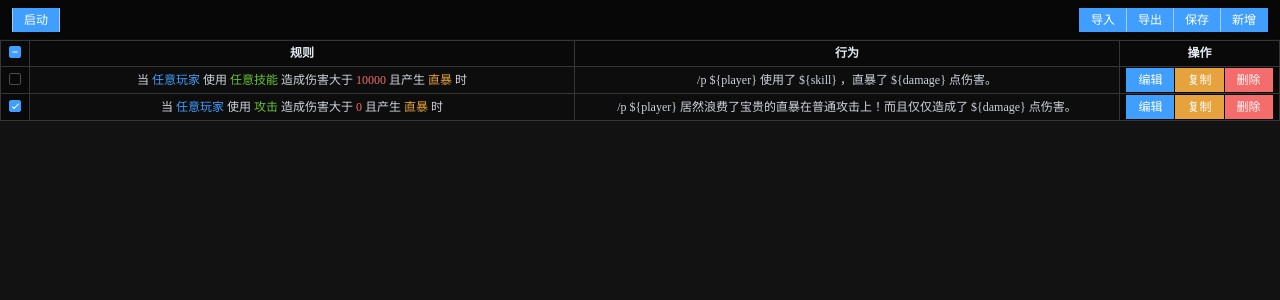
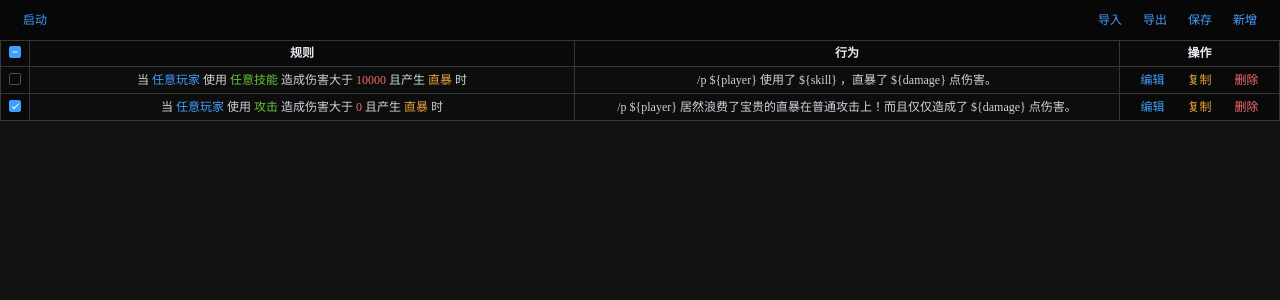
Before and after one commit to fattypanda/ffxiv-cactbot-toxic-friend, a Vue app: page / in a window 1280 px wide. Shown: the top 300 px of the page. Built offline with nearby package versions, Linux system fonts and the light colour scheme.

Commit message:
调整；

```diff
--- a/components.d.ts
+++ b/components.d.ts
@@ -20,6 +20,7 @@ declare module 'vue' {
     ElSelect: typeof import('element-plus/es')['ElSelect']
     ElTable: typeof import('element-plus/es')['ElTable']
     ElTableColumn: typeof import('element-plus/es')['ElTableColumn']
+    ElText: typeof import('element-plus/es')['ElText']
     List: typeof import('./src/components/list.vue')['default']
   }
 }
--- a/src/App.vue
+++ b/src/App.vue
@@ -5,21 +5,21 @@
 				<div class="left">
 					<el-button-group>
 						<template v-if="running">
-							<el-button type="primary" @click="restart">重启</el-button>
-							<el-button type="primary" @click="stop">停止</el-button>
-							<el-button type="primary" @click="test">测试</el-button>
+							<el-button type="primary" text @click="restart">重启</el-button>
+							<el-button type="primary" text @click="stop">停止</el-button>
+							<el-button type="primary" text @click="test">测试</el-button>
 						</template>
 						<template v-else>
-							<el-button type="primary" @click="start">启动</el-button>
+							<el-button type="primary" text @click="start">启动</el-button>
 						</template>
 					</el-button-group>
 				</div>
 				<div class="right">
 					<el-button-group>
-						<el-button type="primary" @click="() => importData()">导入</el-button>
-						<el-button type="primary" @click="() => exportData()">导出</el-button>
-						<el-button type="primary" @click="() => save()">保存</el-button>
-						<el-button type="primary" @click="() => open()">新增</el-button>
+						<el-button type="primary" text @click="() => importData()">导入</el-button>
+						<el-button type="primary" text @click="() => exportData()">导出</el-button>
+						<el-button type="primary" text @click="() => save()">保存</el-button>
+						<el-button type="primary" text @click="() => open()">新增</el-button>
 					</el-button-group>
 				</div>
 			</div>
--- a/src/components/list.vue
+++ b/src/components/list.vue
@@ -16,9 +16,9 @@
 		<el-table-column label="行为" prop="echo" min-width="300" align="center" />
 		<el-table-column label="操作" width="160" align="center" fixed="right">
 			<template #default="{row}">
-				<el-button type="primary" @click="() => open(row)">编辑</el-button>
-				<el-button type="warning" @click="() => copy(row)">复制</el-button>
-				<el-button type="danger" @click="() => del(row)">删除</el-button>
+				<el-button type="primary" text @click="() => open(row)">编辑</el-button>
+				<el-button type="warning" text @click="() => copy(row)">复制</el-button>
+				<el-button type="danger" text @click="() => del(row)">删除</el-button>
 			</template>
 		</el-table-column>
 	</el-table>
```
